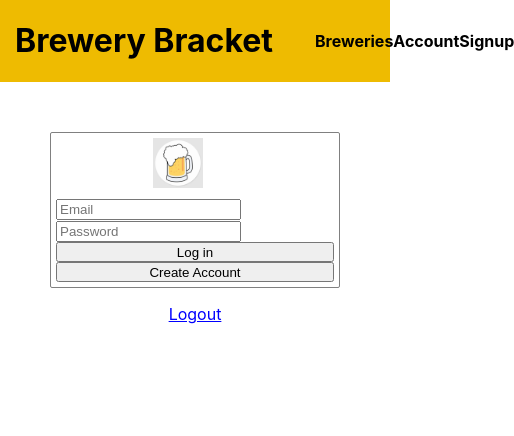
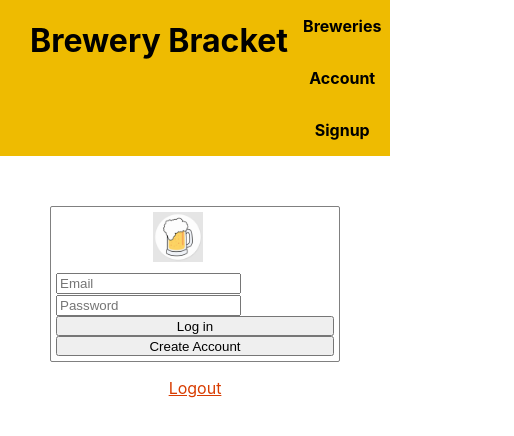
Before and after one commit to henryfaulkner/Brewery-Bracket, a Next.js app in the folder 404-brewery-bracket/: page /login-form in a window 390 px wide. Shown: the top 436 px of the page, 514 px wide, since content can reach past the window. Built offline with nearby package versions, Linux system fonts and the light colour scheme.

Commit message:
Add mobile styling

```diff
--- a/404-brewery-bracket/pages/login-form/index.tsx
+++ b/404-brewery-bracket/pages/login-form/index.tsx
@@ -1,7 +1,6 @@
 import React, { useState } from "react";
 import Header from "../../components/Header";
 import styles from "../../styles/Login-Form.module.scss";
-import homeStyle from "../../styles/Home.module.scss";
 
 type authentication = {
   email: string;
@@ -61,7 +60,7 @@ const LoginForm: React.FC = () => {
 
   return (
     <div>
-      <div className={homeStyle.container}>
+      <div className="container">
         <div className={styles.aroundForm}>
           <div className={styles.loginModal}>
             <img
--- a/404-brewery-bracket/styles/ActiveBracketCard.module.scss
+++ b/404-brewery-bracket/styles/ActiveBracketCard.module.scss
@@ -16,6 +16,7 @@
     &:active {
       transform: scale(1.1);
     }
+    max-width: fit-content;
   }
 
   .abCardBody {
--- a/404-brewery-bracket/styles/Header.module.scss
+++ b/404-brewery-bracket/styles/Header.module.scss
@@ -1,4 +1,5 @@
-@import 'variables.module.scss';
+@import "variables.module.scss";
+@import "functions/mixins.scss";
 
 .navBar {
   position: sticky;
@@ -6,12 +7,17 @@
   top: 0;
   left: 0;
   z-index: 1;
-    padding: 0 15px;
+  color: $black;
+  padding: 0 30px;
+
   display: flex;
+
+  font-family: $default-font;
 
   h1 {
     flex-grow: 1;
-        min-width: 300px;
+    white-space: nowrap;
+    margin-right: 15px;
   }
 }
 
@@ -19,9 +25,18 @@
   flex-grow: 2;
   width: 100%;
   display: flex;
-    flex-direction: row;
   justify-content: space-around;
   align-items: center;
+
+  @include layout-for($desktop-breakpoint) {
+    flex-direction: row;
+  }
+  @include layout-for($tablet-breakpoint) {
+    flex-direction: row;
+  }
+  @include layout-for($mobile-breakpoint) {
+    flex-direction: column;
+  }
 }
 
 .headerLink {
--- a/404-brewery-bracket/styles/Login-Form.module.scss
+++ b/404-brewery-bracket/styles/Login-Form.module.scss
@@ -1,3 +1,5 @@
+@import "variables.module.scss";
+
 .pageBackdrop {
   display: flex;
   justify-content: center;
@@ -34,12 +36,12 @@
 }
 
 .hypertext {
-  color: blue;
+  color: $beer-red-link;
   text-decoration: underline;
 }
 
 .hypertext:hover {
-  color: darkblue;
+  color: $beer-brown;
   text-decoration: none;
   cursor: pointer;
 }
--- /dev/null
+++ b/404-brewery-bracket/styles/functions/mixins.scss
@@ -0,0 +1,17 @@
+@import "../variables.module.scss";
+
+@mixin layout-for($viewport) {
+    @if $viewport==$mobile-breakpoint {
+        @media only screen and (max-width: $mobile-breakpoint) {
+            @content;
+        }
+    } @else if $viewport==$tablet-breakpoint {
+        @media only screen and (min-width: $tablet-breakpoint) {
+            @content;
+        }
+    } @else if $viewport==$desktop-breakpoint {
+        @media only screen and (min-width: $desktop-breakpoint) {
+            @content;
+        }
+    }
+}
--- a/404-brewery-bracket/styles/globals.scss
+++ b/404-brewery-bracket/styles/globals.scss
@@ -4,6 +4,9 @@ body {
   margin: 0;
   font-family: -apple-system, BlinkMacSystemFont, Segoe UI, Roboto, Oxygen,
     Ubuntu, Cantarell, Fira Sans, Droid Sans, Helvetica Neue, sans-serif;
+}
+main {
+  padding: 50px;
 }
 a {
   color: inherit;
@@ -13,103 +16,3 @@ a {
 * {
   box-sizing: border-box;
 }
-
-.container {
-  position: relative;
-}
-
-.bracket {
-}
-
-.cards {
-  position: absolute;
-  left: 0;
-  display: flex;
-  align-items: flex-start;
-
-  flex-direction: column;
-  width: 20em;
-}
-
-.card {
-  background: #fff;
-  width: inherit;
-  border-radius: 0.6em;
-  margin: 1em;
-  padding: 15px 20px;
-  cursor: pointer;
-  box-shadow: 0 13px 27px -5px hsla(240, 30.1%, 28%, 0.25),
-    0 8px 16px -8px hsla(0, 0%, 0%, 0.3), 0 -6px 16px -6px hsla(0, 0%, 0%, 0.03);
-  transition: all ease 200ms;
-  text-align: center;
-}
-
-.card:hover {
-  transform: scale(1.03);
-  box-shadow: 0 13px 40px -5px hsla(240, 30.1%, 28%, 0.12),
-    0 8px 32px -8px hsla(0, 0%, 0%, 0.14),
-    0 -6px 32px -6px hsla(0, 0%, 0%, 0.02);
-}
-
-.card h1 {
-  color: #222;
-  line-height: 1.4;
-  font-size: 1.3em;
-  font-weight: 500;
-  font-family: "Montserrat", sans-serif;
-  transition: all ease-in 100ms;
-}
-
-.bracket-card {
-  width: 500px;
-  height: 250px;
-  display: flex;
-}
-
-.bracket-card .card {
-  width: 350px;
-  max-width: 350px;
-}
-
-.bracket-card .card-container {
-  display: flex;
-  flex-direction: column;
-}
-
-.bracket-card .card:last-child {
-  margin-top: auto;
-}
-
-.bracket-card .bracket-lines {
-  display: flex;
-  width: 100px;
-  padding: 50px 0;
-}
-
-.bracket-card .bracket-lines .horizontal-lines {
-  display: flex;
-  flex-direction: column;
-  width: 25px;
-}
-
-.bracket-card .bracket-lines .line {
-  background-color: black;
-  width: 5px;
-  height: 5px;
-}
-
-.bracket-card .bracket-lines .line.bottom {
-  margin-top: auto;
-}
-
-.bracket-card .bracket-lines .line.center {
-  margin: auto 0;
-}
-
-.bracket-card .bracket-lines .line.horizontal {
-  width: 25px;
-}
-
-.bracket-card .bracket-lines .line.vertical {
-  height: 100%;
-}
--- a/404-brewery-bracket/styles/variables.module.scss
+++ b/404-brewery-bracket/styles/variables.module.scss
@@ -1,4 +1,16 @@
+/* Colors */
 $beer-yellow: #eebb01;
+$beer-brown: #892f08;
+$beer-red-link: #d83c01;
 $off-white: #F5F5F3;
-$beer-brown: #892f08;
 $grey: #a3a3a3;
+$black: #000000;
+
+/* Fonts */
+$default-font: -apple-system, BlinkMacSystemFont, Segoe UI, Roboto, Oxygen,
+Ubuntu, Cantarell, Fira Sans, Droid Sans, Helvetica Neue, sans-serif;
+
+/* Viewport Breakpoints */
+$mobile-breakpoint: 600px;
+$tablet-breakpoint: 1000px;
+$desktop-breakpoint: 1280px;
```
Also changed, not shown: 404-brewery-bracket/pages/index.tsx (+2 -6 lines), 404-brewery-bracket/styles/Bracket.module.scss (added, +96 -0 lines). Lines whose indentation alone changed are shown as unchanged.
